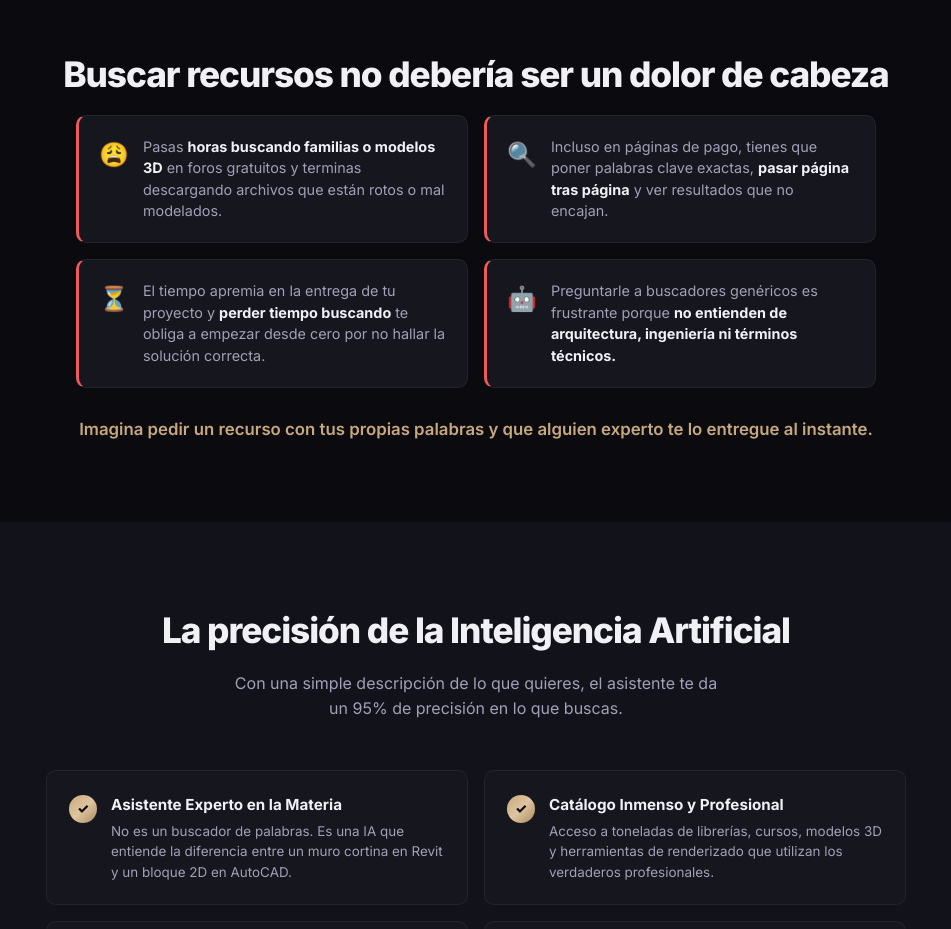
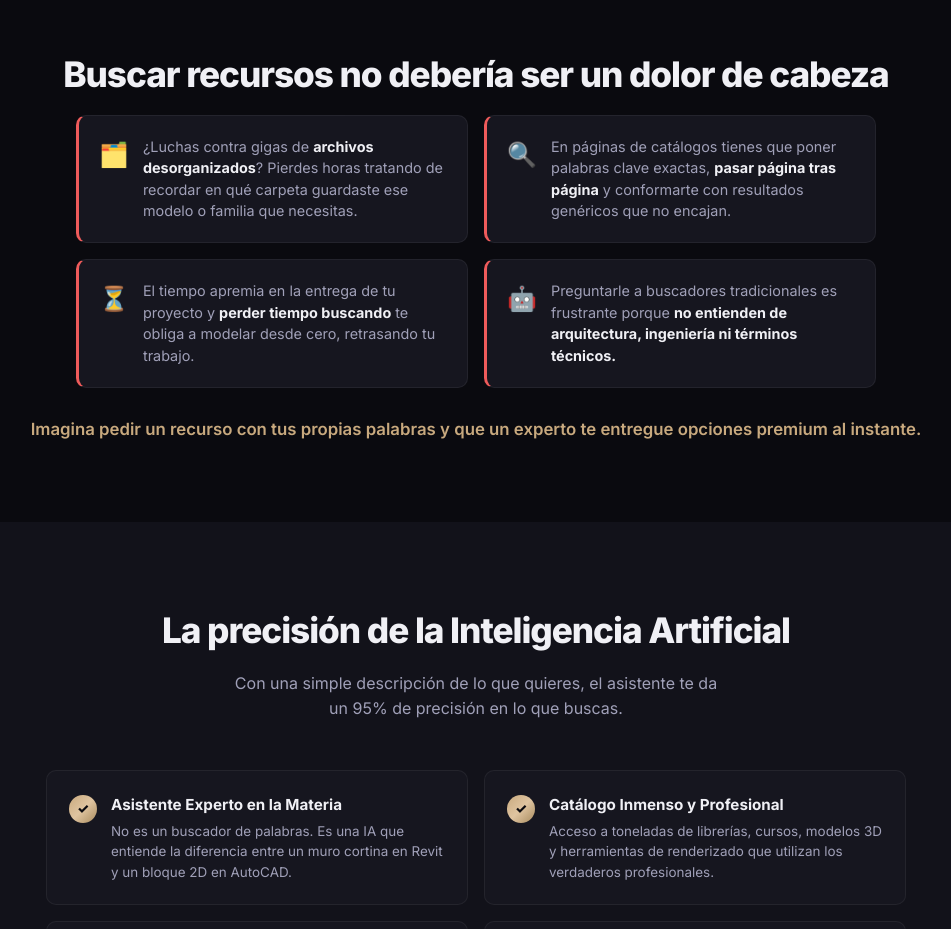
Before and after one commit to carlosgustavolozanoriveros-bot/arch-rag-core, a Next.js app: page / in a window 1280 px wide. Shown: the part 880-1809 px from the top of the page, without its empty margins (164-1115 px from the left). Built offline with nearby package versions, Linux system fonts and the light colour scheme.

Commit message:
feat: update landing pain points to focus on disorganized files and remove forum comparison to elevate premium feel

```diff
--- a/app/page.tsx
+++ b/app/page.tsx
@@ -81,24 +81,24 @@ export default function LandingPage() {
           <h2 className="landing-h2">Buscar recursos no debería ser un dolor de cabeza</h2>
           <div className="landing-pain-grid">
             <div className="landing-pain-card">
-              <div className="landing-pain-icon">😩</div>
-              <p>Pasas <strong>horas buscando familias o modelos 3D</strong> en foros gratuitos y terminas descargando archivos que están rotos o mal modelados.</p>
+              <div className="landing-pain-icon">🗂️</div>
+              <p>¿Luchas contra gigas de <strong>archivos desorganizados</strong>? Pierdes horas tratando de recordar en qué carpeta guardaste ese modelo o familia que necesitas.</p>
             </div>
             <div className="landing-pain-card">
               <div className="landing-pain-icon">🔍</div>
-              <p>Incluso en páginas de pago, tienes que poner palabras clave exactas, <strong>pasar página tras página</strong> y ver resultados que no encajan.</p>
+              <p>En páginas de catálogos tienes que poner palabras clave exactas, <strong>pasar página tras página</strong> y conformarte con resultados genéricos que no encajan.</p>
             </div>
             <div className="landing-pain-card">
               <div className="landing-pain-icon">⏳</div>
-              <p>El tiempo apremia en la entrega de tu proyecto y <strong>perder tiempo buscando</strong> te obliga a empezar desde cero por no hallar la solución correcta.</p>
+              <p>El tiempo apremia en la entrega de tu proyecto y <strong>perder tiempo buscando</strong> te obliga a modelar desde cero, retrasando tu trabajo.</p>
             </div>
             <div className="landing-pain-card">
               <div className="landing-pain-icon">🤖</div>
-              <p>Preguntarle a buscadores genéricos es frustrante porque <strong>no entienden de arquitectura, ingeniería ni términos técnicos.</strong></p>
+              <p>Preguntarle a buscadores tradicionales es frustrante porque <strong>no entienden de arquitectura, ingeniería ni términos técnicos.</strong></p>
             </div>
           </div>
           <p className="landing-pain-conclusion">
-            Imagina pedir un recurso con tus propias palabras y que alguien experto te lo entregue al instante.
+            Imagina pedir un recurso con tus propias palabras y que un experto te entregue opciones premium al instante.
           </p>
         </div>
       </section>
```
